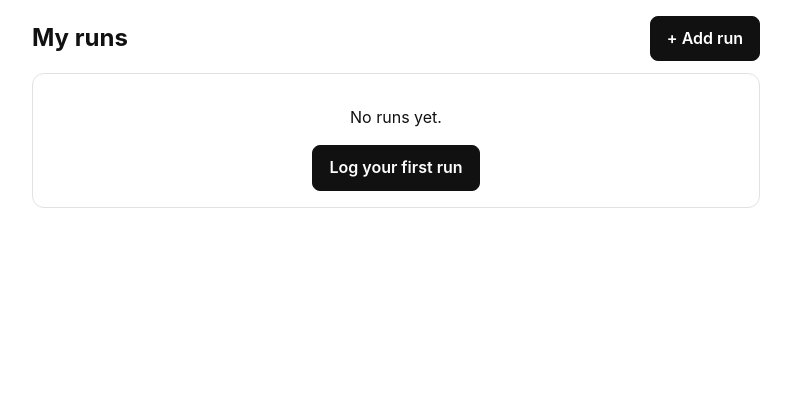
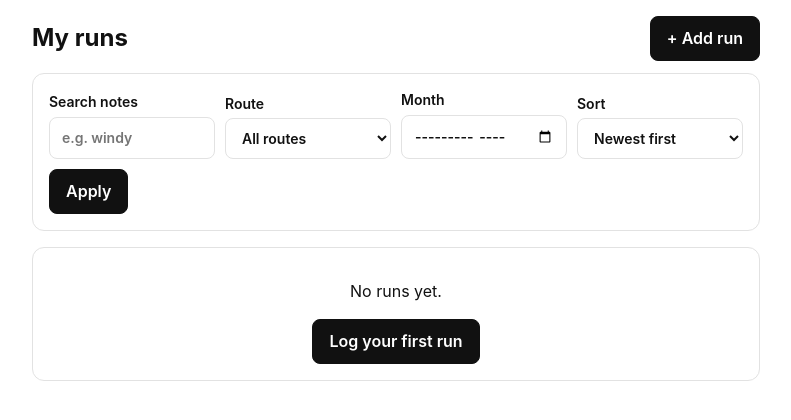
Before and after one commit to daniely1227/baby-log, a Flask app: page /runs in a window 1280 px wide. Shown: the part 51-471 px from the top of the page, without its empty margins (244-1035 px from the left). Run offline with Flask 3, Linux system fonts and the light colour scheme; the visitor is signed in with stand-in values (Sample User, id 1); data that the repository does not hold is empty.

Commit message:
Add search, filters and sorting to runs
Co-Authored-By: Claude Opus 5.5 <noreply@anthropic.com>
Claude-Session: https://claude.ai/code/session_01KebJ57zcBaLXEjPm8zFGD3

```diff
--- a/app.py
+++ b/app.py
@@ -124,6 +124,14 @@ def fill_run_from_form(run, form):
     return run
 
 
+SORTS = {
+    "newest": lambda: (Run.run_at.desc(),),
+    "oldest": lambda: (Run.run_at.asc(),),
+    "longest": lambda: (Run.distance_km.desc(), Run.run_at.desc()),
+}
+SORT_LABELS = {"newest": "Newest first", "oldest": "Oldest first", "longest": "Longest distance"}
+
+
 def database_url():
     url = os.environ.get("DATABASE_URL", "sqlite:///runlog.db")
     # Render gives postgres:// but SQLAlchemy wants postgresql://
@@ -244,8 +252,42 @@ def create_app(config=None):
     @app.route("/runs")
     @login_required
     def runs_list():
-        runs = Run.query.filter_by(user_id=current_user.id).order_by(Run.run_at.desc()).all()
-        return render_template("runs_list.html", runs=runs)
+        query = Run.query.filter_by(user_id=current_user.id)
+        routes = user_routes()
+
+        route_id = request.args.get("route", "")
+        if route_id == "none":
+            query = query.filter(Run.route_id.is_(None))
+        elif route_id.isdigit() and any(r.id == int(route_id) for r in routes):
+            query = query.filter(Run.route_id == int(route_id))
+        else:
+            route_id = ""
+
+        month = request.args.get("month", "")
+        if month:
+            try:
+                start = datetime.strptime(month, "%Y-%m")
+            except ValueError:
+                flash("That month doesn't look right, so it was ignored.")
+                month = ""
+            else:
+                end = (start + timedelta(days=32)).replace(day=1)
+                query = query.filter(Run.run_at >= start, Run.run_at < end)
+
+        q = request.args.get("q", "").strip()
+        if q:
+            query = query.filter(Run.notes.ilike(f"%{q}%"))
+
+        sort = request.args.get("sort", "newest")
+        order = SORTS.get(sort)
+        if order is None:
+            sort, order = "newest", SORTS["newest"]
+        runs = query.order_by(*order()).all()
+
+        filters = {"route": route_id, "month": month, "q": q, "sort": sort}
+        filtering = bool(route_id or month or q)
+        return render_template("runs_list.html", runs=runs, routes=routes, filters=filters,
+                               filtering=filtering, sort_labels=SORT_LABELS)
 
     @app.route("/runs/new", methods=["GET", "POST"])
     @login_required
--- a/static/style.css
+++ b/static/style.css
@@ -113,3 +113,7 @@ a.log-row:hover { background: var(--soft); }
 
 .errors { border: 1px solid var(--danger); border-radius: 8px; padding: 10px 12px; margin-bottom: 12px; color: var(--danger); }
 .errors ul { margin: 6px 0 0; padding-left: 18px; }
+
+.filters { display: grid; grid-template-columns: repeat(auto-fit, minmax(150px, 1fr)); gap: 10px; align-items: end; }
+.filters label { margin: 0; }
+.filters .actions { margin: 0; }
--- a/templates/runs_list.html
+++ b/templates/runs_list.html
@@ -6,8 +6,41 @@
   <h1>My runs</h1>
   <a class="btn" href="{{ url_for('run_new') }}">+ Add run</a>
 </div>
+<form method="get" class="filters card">
+  <label>Search notes
+    <input type="search" name="q" value="{{ filters.q }}" placeholder="e.g. windy">
+  </label>
+  <label>Route
+    <select name="route">
+      <option value="">All routes</option>
+      {% for r in routes %}<option value="{{ r.id }}" {% if filters.route == r.id|string %}selected{% endif %}>{{ r.name }}</option>{% endfor %}
+      <option value="none" {% if filters.route == 'none' %}selected{% endif %}>No route</option>
+    </select>
+  </label>
+  <label>Month
+    <input type="month" name="month" value="{{ filters.month }}">
+  </label>
+  <label>Sort
+    <select name="sort">
+      {% for key, label in sort_labels.items() %}
+      <option value="{{ key }}" {% if filters.sort == key %}selected{% endif %}>{{ label }}</option>
+      {% endfor %}
+    </select>
+  </label>
+  <div class="actions">
+    <button class="btn" type="submit">Apply</button>
+    {% if filtering or filters.sort != 'newest' %}<a class="btn secondary" href="{{ url_for('runs_list') }}">Clear</a>{% endif %}
+  </div>
+</form>
+
 {% if runs %}
+<p class="muted">{{ runs|length }} run{{ '' if runs|length == 1 else 's' }} · {{ '%.1f'|format(runs|sum(attribute='distance_km')) }} km</p>
 {{ run_rows(runs, request.full_path) }}
+{% elif filtering %}
+<div class="card empty">
+  <p>No runs match these filters.</p>
+  <a class="btn secondary" href="{{ url_for('runs_list') }}">Clear filters</a>
+</div>
 {% else %}
 <div class="card empty">
   <p>No runs yet.</p>
```
Also changed, not shown: prompts/find.md (added, +13 -0 lines).
